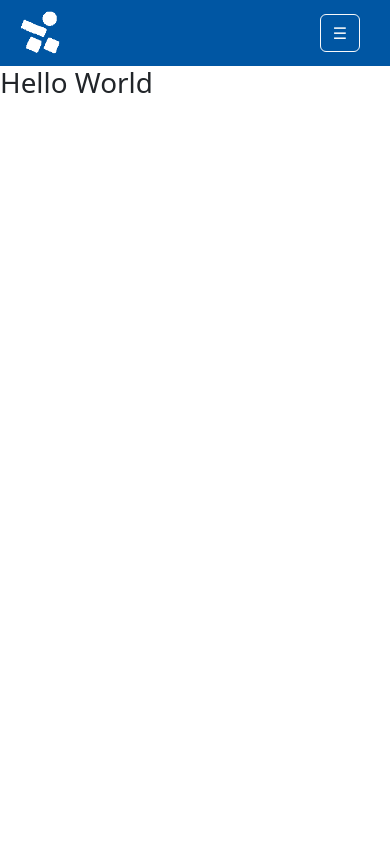
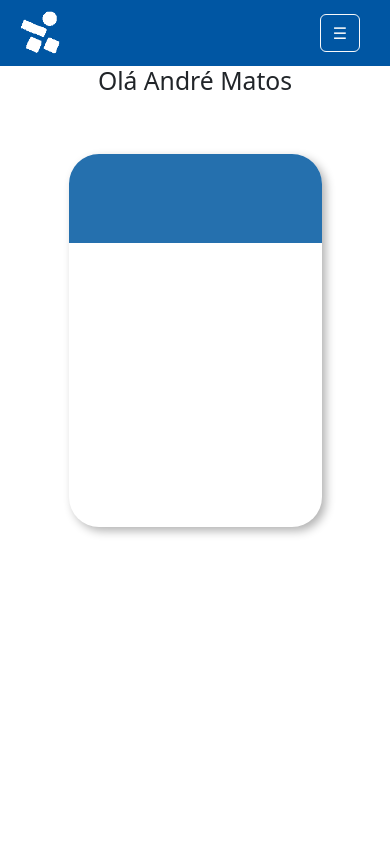
Before and after one commit to EPDM-Corporation/Challenge-Hospital-Sabara-Web-Dev-Front-End, a React (Vite) app: page /home in a window 390 px wide. Shown: the top 844 px of the page. Built offline with nearby package versions, Linux system fonts and the light colour scheme.

Commit message:
Criando o painel de tasks

```diff
--- a/src/components/Footer.css
+++ b/src/components/Footer.css
@@ -1,6 +1,6 @@
 footer{
     background-color: #0056A3;
-    margin-top: 80vh;
+    margin-top: 50vh;
     height: 130px;
 }
 
@@ -21,8 +21,8 @@ footer{
     word-wrap: break-word;
     max-width: 218px;
 }
-@media screen and (max-width: 768px) {
+/* @media screen and (max-width: 768px) {
     footer{
-        margin-top: 90vh;
+        margin-top: 50vh;
     }
-}
+} */
--- a/src/routes/Home.css
+++ b/src/routes/Home.css
@@ -0,0 +1,37 @@
+body{
+    background-color: #F0F8FF;
+}
+#homeContent{
+    display: flex;
+    flex-direction: column;
+    justify-content: center;
+    align-items: center;
+    gap: 50px;
+
+}
+.taskPanel{
+    background-color: white;
+    border-radius: 30px;
+    width: 858px;
+    height: 605px;
+    box-shadow: 4px 4px 10px rgba(0, 0, 0, 0.3);
+}
+.taskPanelTop{
+    height: 89px;
+    width: 100%;
+    border-radius: 30px 30px 0px 0px;
+    background-color: #2570AE;
+}
+
+@media screen and (max-width: 768px) {
+    .taskPanel{
+        max-width: 453px;
+        max-height: 473px;
+    }
+}
+@media screen and (max-width: 480px) {
+    .taskPanel{
+        max-width: 253px;
+        max-height: 373px;
+    }
+}
--- a/src/routes/Home.jsx
+++ b/src/routes/Home.jsx
@@ -1,4 +1,5 @@
 import React from 'react'
+import './Home.css'
 import Header from '../components/Header/Header'
 import Footer from '../components/Footer'
 
@@ -7,7 +8,12 @@ const Home = () => {
   return (
     <div>
       <Header/>
-      <h1>Hello World</h1>
+      <div id='homeContent'>
+        <h2>Olá André Matos</h2>
+        <div className='taskPanel'>
+          <div className='taskPanelTop'></div>
+        </div>
+      </div>
       <Footer/>
     </div>
   )
```
